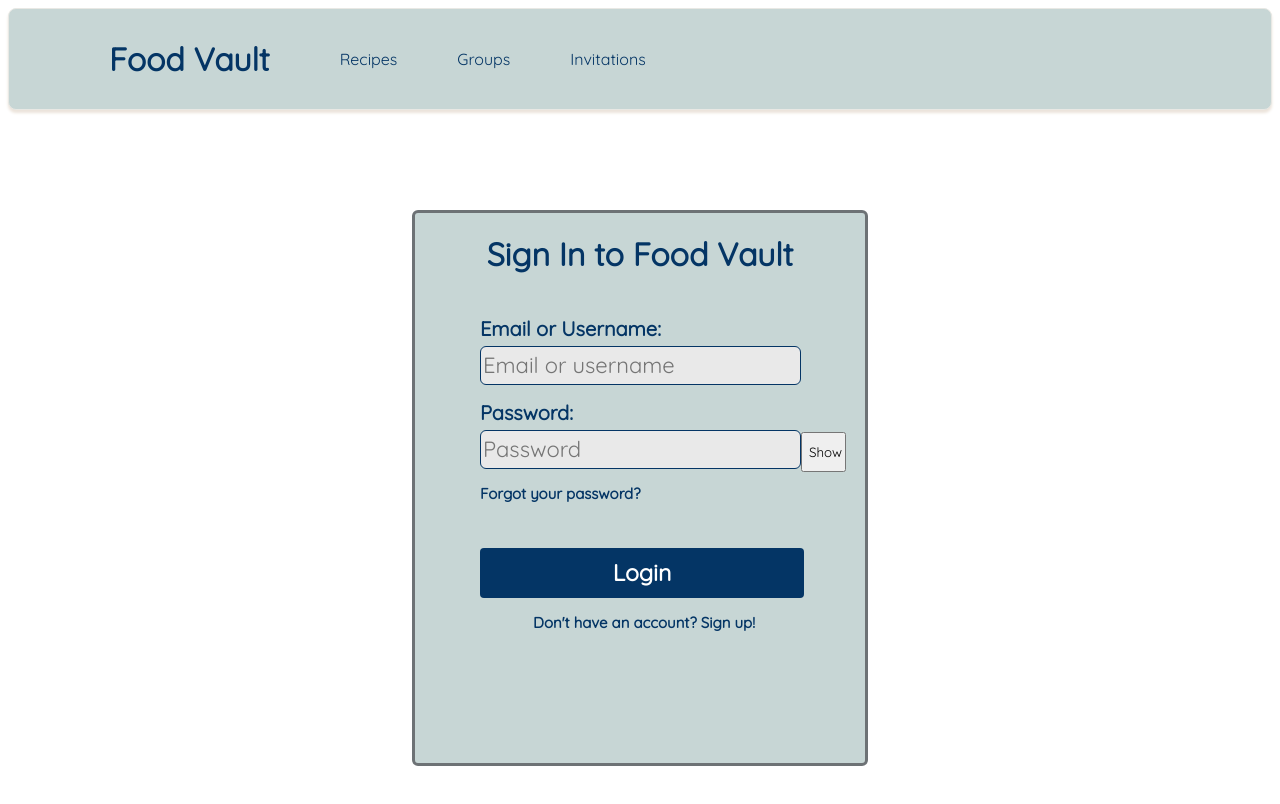
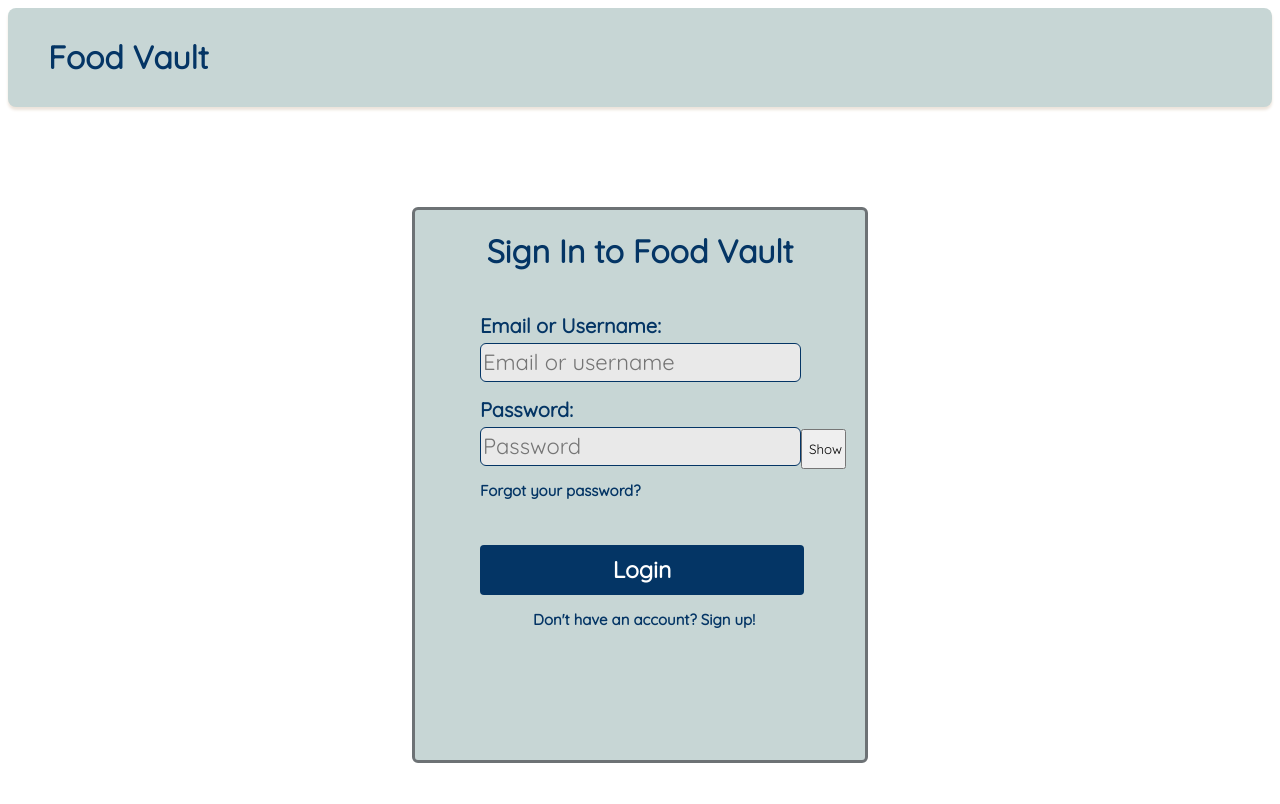
Before and after one commit to jddeffendal2/food_vault, a Vue app in the folder FoodVault_Web/: page /login in a window 1280 px wide. Shown: the top 804 px of the page. Built offline with nearby package versions, Linux system fonts and the light colour scheme.

Commit message:
Improve navbar

```diff
--- a/FoodVault_Web/package.json
+++ b/FoodVault_Web/package.json
@@ -21,6 +21,7 @@
     "eslint": "^8.22.0",
     "eslint-plugin-vue": "^9.3.0",
     "prettier": "^2.7.1",
+    "sass": "^1.63.6",
     "vite": "^4.0.0"
   }
 }
--- a/FoodVault_Web/src/App.vue
+++ b/FoodVault_Web/src/App.vue
@@ -1,32 +1,10 @@
 <template>
-  <header>
-    <RouterLink to="/">
-      <h1 class="brand-name">Food Vault</h1>
-    </RouterLink>
-    <ul class="nav-bar">
-      <li><RouterLink to="/EditRecipes">Recipes</RouterLink></li>
-      <li><RouterLink to="/Groups">Groups</RouterLink></li>
-      <li><RouterLink to="/Invitations">Invitations</RouterLink></li>
-      <li></li>
-      <li></li>
-      <li></li>
-      <li></li>
-      <li></li>
-      <li></li>
-      <li v-if="accountStore.isLoggedIn">
-        <div class="notification" @click="openNotifications">
-          <span>
-            <svg xmlns="http://www.w3.org/2000/svg" width="16" height="16" fill="currentColor" class="bi bi-bell" viewBox="0 0 16 16">
-              <path d="M8 16a2 2 0 0 0 2-2H6a2 2 0 0 0 2 2zM8 1.918l-.797.161A4.002 4.002 0 0 0 4 6c0 .628-.134 2.197-.459 3.742-.16.767-.376 1.566-.663 2.258h10.244c-.287-.692-.502-1.49-.663-2.258C12.134 8.197 12 6.628 12 6a4.002 4.002 0 0 0-3.203-3.92L8 1.917zM14.22 12c.223.447.481.801.78 1H1c.299-.199.557-.553.78-1C2.68 10.2 3 6.88 3 6c0-2.42 1.72-4.44 4.005-4.901a1 1 0 1 1 1.99 0A5.002 5.002 0 0 1 13 6c0 .88.32 4.2 1.22 6z"/>
-            </svg>
-          </span>
-          <span class="badge">{{ invitations.length }}</span>
-        </div>
-      </li>
-    </ul>
-    <button v-if="accountStore.isLoggedIn" class="logout-button" type="button" @click="logOut">Log Out</button>
-    <NotificationsModal v-if="isNotificationsOpen" @close="closeNotificationsModal"></NotificationsModal>
-  </header>
+  <NavBar />
+  <NotificationsModal
+    v-if="isNotificationsOpen"
+    @open="isNotificationsOpen = true"
+    @close="isNotificationsOpen = false"
+  />
   <div>
     <RouterView />
   </div>
@@ -35,16 +13,14 @@
 <script setup>
 import { onMounted, ref } from "vue";
 import { useAccountStore } from "@/stores/accountStore.js";
-import router from "./router";
-import InvitationRequest from "@/requests/invitation-request";
+import { useRouter } from "vue-router";
 import NotificationsModal from "@/components/NotificationsModal.vue";
+import NavBar from "@/components/NavBar.vue";
 
+const router = useRouter();
 const accountStore = useAccountStore();
-const invitationRequest = new InvitationRequest();
 
 const isNotificationsOpen = ref(false);
-const invitations = ref([]);
-
 
 onMounted(async () => {
   await accountStore.initialize();
@@ -52,22 +28,7 @@ onMounted(async () => {
   if (!accountStore.isLoggedIn) {
     router.push("/login");
   }
-  else {
-    invitations.value = await invitationRequest.getInvitationsToUser(accountStore.currentUserId);
-  }
 });
-
-function logOut() {
-  accountStore.logOut()
-}
-
-const openNotifications = function() {
-  isNotificationsOpen.value = true;
-}
-
-const closeNotificationsModal = function() {
-  isNotificationsOpen.value = false;
-}
 
 // Potential colors: #FFFEF2 background white
 // #5DD39E main green
@@ -77,7 +38,6 @@ const closeNotificationsModal = function() {
 <style>
 @import url('https://fonts.googleapis.com/css2?family=Quicksand&display=swap');
 
-
 html, body {
   font-family: 'Quicksand', sans-serif;
 }
@@ -86,78 +46,16 @@ html, body {
   font-family: 'Quicksand', sans-serif;
 }
 
-header {
+a {
+  text-decoration: none;
+  color: #043565;
+}
+
+/* header {
   background-color: #C7D6D5;
   max-height: 100px;
   border: 1px solid #E8E8E4;
   border-radius: 8px;
   box-shadow: 0 3px 3px #ECE4DB;
-}
-
-.brand-name {
-  color: #043565;
-  padding-left: 100px;
-}
-
-a {
-  text-decoration: none;
-  color: #043565;
-}
-ul {
-  list-style-type: none;
-}
-
-ul li {
-  padding: 30px;
-}
-
-.nav-bar {
-  display: flex;
-}
-
-.logout-button {
-  min-width: 100px;
-  max-width: 100px;
-  min-height: 40px;
-  max-height: 40px;
-  border-radius: 8px;
-  border: 1px solid #043565;
-  color: #043565;
-}
-
-.logout-button:hover {
-  box-shadow: 1px 1px 1px gray;
-  cursor: pointer;
-}
-
-@media (min-width: 1024px) {
-  header {
-    display: flex;
-    flex-direction: row;
-    align-items: center;
-  }
-}
-
-.notification {
-  text-decoration: none;
-  position: relative;
-}
-.notification:hover {
-  .badge{
-    background-color: red;
-  }
-  cursor: pointer;
-}
-
-.badge {
-  position: absolute;
-  top: -8px;
-  right: -7px;
-  padding: 0px 4px;
-  border-radius: 50%;
-  background-color: #043565;
-  color: white;
-  font-size: 10px;
-}
-
+} */
 </style>
--- a/FoodVault_Web/src/components/EditRecipes.vue
+++ b/FoodVault_Web/src/components/EditRecipes.vue
@@ -1,22 +1,22 @@
 <template>
-  <div class="editRecipes">
+  <div class="edit-recipes">
     <h2>Your Recipes:</h2>
-    <RouterLink to="/CreateRecipe"><div class="createNewRecipe">Create New Recipe?</div></RouterLink>
+    <RouterLink to="/CreateRecipe"><div class="create-new-recipe">Create New Recipe?</div></RouterLink>
     <div v-if="currentUserRecipes.length > 0">
       <div
-        class="singleRecipe"
+        class="single-recipe"
         v-for="recipe in currentUserRecipes"
         :key="recipe.id"
         @click="viewRecipe(recipe)"
       >
-        <span class="recipeName"> {{ recipe.name }}: &nbsp;&nbsp;</span>
-        <span class="recipeDescription">{{ recipe.description }}</span>
-        <p class="lastUpdated"> Last Updated: {{ recipe.updatedDate }}</p>
+        <span class="recipe-name"> {{ recipe.name }}: &nbsp;&nbsp;</span>
+        <span class="recipe-description">{{ recipe.description }}</span>
+        <p class="last-updated"> Last Updated: {{ recipe.updatedDate }}</p>
       </div>
     </div>
     <div v-else>
       <br/><br/>
-      <div class="noRecipes"><br/><br/>You have no recipes. <RouterLink class="createRecipeLink" to="/CreateRecipe">Create A Recipe?</RouterLink></div>
+      <div class="no-recipes"><br/><br/>You have no recipes. <RouterLink class="create-recipe-link" to="/CreateRecipe">Create A Recipe?</RouterLink></div>
     </div>
     <br/>
   </div>
@@ -44,14 +44,14 @@ const viewRecipe = function (recipe) {
 </script>
 
 <style scoped>
-.editRecipes {
+.edit-recipes {
   justify-content: center;
   text-align: center;
 }
-.recipeName {
+.recipe-name {
   font-weight: bold;
 }
-.singleRecipe {
+.single-recipe {
   border: 3px solid #c7d6d5;
   border-radius: 5px;
   margin-top: 3px;
@@ -61,29 +61,29 @@ const viewRecipe = function (recipe) {
   max-width: 550px;
   min-width: 550px;
 }
-.singleRecipe:hover {
+.single-recipe:hover {
   cursor: pointer;
   background-color: lightgray;
 }
 
-.lastUpdated {
+.last-updated {
   font-size: 60%;
   font-weight: bold;
 }
-.recipeDescription {
+.recipe-description {
   font-size: smaller;
 }
 
-.noRecipes {
+.no-recipes {
   font-size: large;
 }
 
-.createRecipeLink {
+.create-recipe-link {
   text-decoration: underline;
   font-weight: bold;
 }
 
-.createNewRecipe {
+.create-new-recipe {
   text-decoration: underline;
   font-weight: bold;
   font-size: 12px;
--- /dev/null
+++ b/FoodVault_Web/src/components/NavBar.vue
@@ -0,0 +1,145 @@
+<template>
+  <header>
+    <div class="nav-bar">
+      <div class="nav-bar__left">
+        <RouterLink class="nav-item" to="/">
+          <h1 class="brand-name">Food Vault</h1>
+        </RouterLink>
+        <div v-if="accountStore.isLoggedIn">
+          <RouterLink class="nav-item" to="/Recipes">Recipes</RouterLink>
+          <RouterLink class="nav-item" to="/Groups">Groups</RouterLink>
+          <RouterLink class="nav-item" to="/Invitations">Invitations</RouterLink>
+        </div>
+      </div>
+      <div class="nav-bar__middle"></div>
+      <div class="nav-bar__right">
+        <div
+          v-if="accountStore.isLoggedIn"
+          class="nav-item notification"
+          @click="openNotifications"
+        >
+          <span>
+            <svg xmlns="http://www.w3.org/2000/svg" width="16" height="16" fill="currentColor" class="bi bi-bell"
+              viewBox="0 0 16 16">
+              <path
+                d="M8 16a2 2 0 0 0 2-2H6a2 2 0 0 0 2 2zM8 1.918l-.797.161A4.002 4.002 0 0 0 4 6c0 .628-.134 2.197-.459 3.742-.16.767-.376 1.566-.663 2.258h10.244c-.287-.692-.502-1.49-.663-2.258C12.134 8.197 12 6.628 12 6a4.002 4.002 0 0 0-3.203-3.92L8 1.917zM14.22 12c.223.447.481.801.78 1H1c.299-.199.557-.553.78-1C2.68 10.2 3 6.88 3 6c0-2.42 1.72-4.44 4.005-4.901a1 1 0 1 1 1.99 0A5.002 5.002 0 0 1 13 6c0 .88.32 4.2 1.22 6z" />
+            </svg>
+          </span>
+          <span class="badge">{{ invitations.length }}</span>
+        </div>
+        <button
+          v-if="accountStore.isLoggedIn"
+          class="nav-item logout-button"
+          type="button"
+          @click="logOut"
+        >
+          Log Out
+        </button>
+      </div>
+    </div>
+  </header>
+</template>
+
+<script setup>
+import { onMounted, ref } from "vue";
+import { useAccountStore } from "@/stores/accountStore.js";
+import InvitationRequest from "@/requests/invitation-request";
+
+const accountStore = useAccountStore();
+
+const emit = defineEmits(["open"]);
+
+const invitations = ref([]);
+
+function logOut() {
+  accountStore.logOut();
+}
+
+onMounted(async () => {
+  if (accountStore.isLoggedIn) {
+    invitations.value = await new InvitationRequest().getInvitationsToUser(accountStore.currentUserId);
+  }
+})
+</script>
+
+<style scoped lang="scss">
+.nav-bar {
+  box-sizing: border-box;
+  background-color: #C7D6D5;
+  box-shadow: 0 3px 3px #ECE4DB;
+  display: flex;
+  min-height: 75px;
+  max-height: 100px;
+  gap: 0;
+  border-radius: 8px;
+  padding: 8px 24px;
+
+  &__left {
+    align-content: center;
+    align-items: center;
+    display: flex;
+    justify-content: flex-start;
+  }
+
+  &__middle {
+    align-content: center;
+    align-items: center;
+    display: flex;
+    flex-grow: 1;
+    justify-content: center;
+  }
+
+  &__right {
+    align-content: center;
+    align-items: center;
+    display: flex;
+    justify-content: flex-end;
+  }
+}
+
+.nav-item {
+  margin-left: 16px;
+  margin-right: 16px;
+}
+
+.brand-name {
+  color: #043565;
+}
+
+.logout-button {
+  min-width: 100px;
+  max-width: 100px;
+  min-height: 40px;
+  max-height: 40px;
+  border-radius: 8px;
+  border: 1px solid #043565;
+  color: #043565;
+}
+
+.logout-button:hover {
+  box-shadow: 1px 1px 1px gray;
+  cursor: pointer;
+}
+
+.notification {
+  text-decoration: none;
+  position: relative;
+}
+.notification:hover {
+  .badge{
+    background-color: red;
+  }
+  cursor: pointer;
+}
+
+.badge {
+  position: absolute;
+  top: -8px;
+  right: -7px;
+  padding: 0px 4px;
+  border-radius: 50%;
+  background-color: #043565;
+  color: white;
+  font-size: 10px;
+}
+</style>
--- a/FoodVault_Web/src/router/index.js
+++ b/FoodVault_Web/src/router/index.js
@@ -41,8 +41,8 @@ const router = createRouter({
       component: RecipeCreationView
     },
     {
-      path: "/EditRecipes",
-      name: "EditRecipes",
+      path: "/Recipes",
+      name: "Recipes",
       component: EditRecipes
     },
     {
--- a/FoodVault_Web/src/views/HomeView.vue
+++ b/FoodVault_Web/src/views/HomeView.vue
@@ -125,7 +125,7 @@ const openGroupCreation = function () {
 };
 
 const openRecipeEditing = function () {
-  router.push("/EditRecipes");
+  router.push("/Recipes");
 };
 
 const editGroup = function (group) {
```
Also changed, not shown: 1 other file (tests, documents, lock files or other folders).
